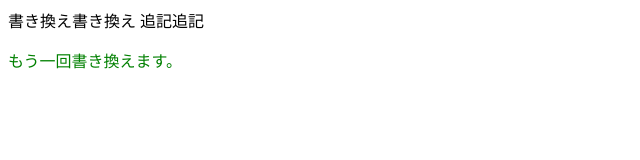
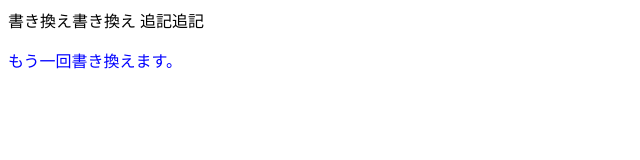
Before and after one commit to ogu618/045new, a plain HTML site: page index.html in a window 1280 px wide. Shown: the whole page, without its empty margins (0-640 px from the left). Drawn offline with Linux system fonts and the light colour scheme.

Commit message:
色を変えた
色を青に変えました

```diff
--- a/index.html
+++ b/index.html
@@ -7,6 +7,6 @@
   <body>
     書き換え書き換え
     追記追記
-     <p style="color:green">もう一回書き換えます。</p>
+     <p style="color:blue">もう一回書き換えます。</p>
   </body>
 </html>
```
